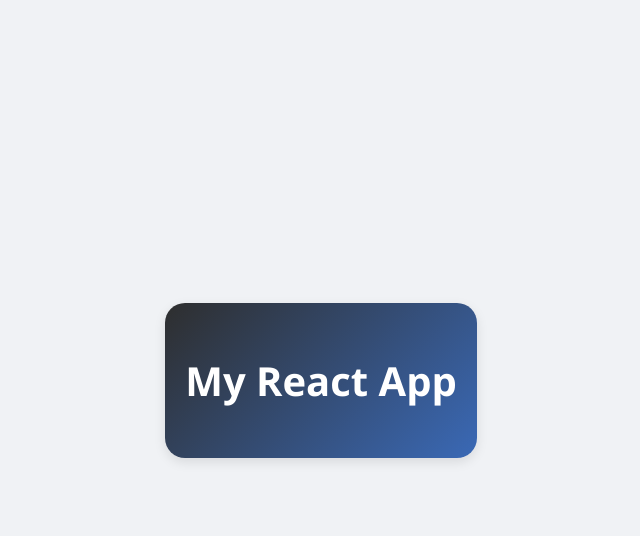
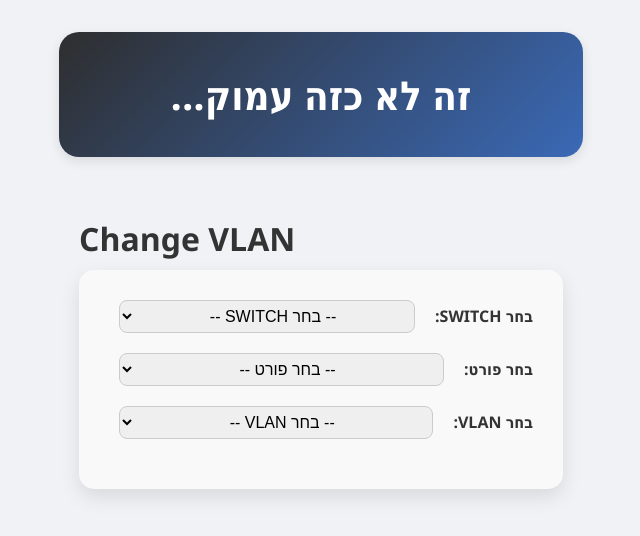
Before and after one commit to Guyh44/loamok, a React (Vite) app in the folder frontend/: page /change-vlan in a window 1280 px wide. Before the commit this address had no page. Shown: the top 536 px of the page, without its empty margins (319-959 px from the left). Built offline with nearby package versions, Linux system fonts and the light colour scheme.

Commit message:
PortConfig v1

```diff
--- a/frontend/src/App.css
+++ b/frontend/src/App.css
@@ -17,7 +17,7 @@ body {
   flex-direction: column;
   justify-content: center; /* vertical centering */
   align-items: center;     /* horizontal centering */
-  min-height: 100vh;       /* take full viewport height */
+  min-height: 80vh;       /* take full viewport height */
 }
 
 
--- a/frontend/src/app/App.tsx
+++ b/frontend/src/app/App.tsx
@@ -11,12 +11,12 @@ const App: React.FC = () => {
       <Header />
       <Routes>
         <Route path="/" element={<Home />} />
-        <Route path="/page1" element={<PortConfig/>} />
-        <Route path="/page2" element={<GenericPage/>} />
-        <Route path="/page3" element={<GenericPage/>} />
-        <Route path="/page4" element={<GenericPage/>} />
-        <Route path="/page5" element={<GenericPage/>} />
-        <Route path="/page6" element={<GenericPage/>} />
+        <Route path="/add-admin" element={<GenericPage/>} />
+        <Route path="/manage-users" element={<GenericPage/>} />
+        <Route path="/change-vlan" element={<PortConfig/>} />
+        <Route path="/manage-vms" element={<GenericPage/>} />
+        <Route path="/groups" element={<GenericPage/>} />
+        <Route path="/create-user" element={<GenericPage/>} />
       </Routes>
     </>
   );
--- a/frontend/src/components/Header.css
+++ b/frontend/src/components/Header.css
@@ -2,11 +2,12 @@
 header {
   background: linear-gradient(135deg, #2e2e2e, #3a69b6);
   color: white;
-  padding: 50px 20px;
+  padding: 35px 20px;
   text-align: center;
   border-radius: 20px;
   box-shadow: 0 4px 12px rgba(0, 0, 0, 0.1);
   margin-bottom: 40px; /* space between header and grid */
+  margin-top: -100px;
 }
 
 header h1 {
--- a/frontend/src/components/Header.tsx
+++ b/frontend/src/components/Header.tsx
@@ -4,7 +4,7 @@ import "./Header.css"; // contains your header CSS
 const Header: React.FC = () => {
   return (
     <header>
-      <h1>My React App</h1>
+      <h1>...זה לא כזה עמוק</h1>
     </header>
   );
 };
--- /dev/null
+++ b/frontend/src/data/switchs.ts
@@ -0,0 +1,106 @@
+export interface IPDropdownOption {
+  ricuz: string;
+  ip: string;
+}
+
+export const switchOptions: IPDropdownOption[]= [
+  { ricuz: "aggr_mbdt-1", ip: "20.0.0.2" },
+  { ricuz: "Aggr-Ashtrum", ip: "20.0.2.13" },
+  { ricuz: "aggr_mm-1", ip: "20.0.1.179" },
+  { ricuz: "Ashtrum-CASA-B13-SW", ip: "20.0.3.13" },
+  { ricuz: "B-4", ip: "20.0.0.4" },
+  { ricuz: "B5", ip: "20.0.0.5" },
+  { ricuz: "B-6", ip: "20.0.0.6" },
+  { ricuz: "B-7", ip: "20.0.0.7" },
+  { ricuz: "B-8", ip: "20.0.0.8" },
+  { ricuz: "B-10", ip: "20.0.0.10" },
+  { ricuz: "B-11", ip: "20.0.0.11" },
+  { ricuz: "B-12", ip: "20.0.0.12" },
+  { ricuz: "B-12.1", ip: "20.0.1.12" },
+  { ricuz: "B-14", ip: "20.0.0.14" },
+  { ricuz: "B-17", ip: "20.0.0.17" },
+  { ricuz: "B-18", ip: "20.0.0.18" },
+  { ricuz: "B-19", ip: "20.0.0.19" },
+  { ricuz: "B-20", ip: "20.0.0.20" },
+  { ricuz: "B22", ip: "20.0.0.22" },
+  { ricuz: "B-23", ip: "20.0.0.23" },
+  { ricuz: "B-24", ip: "20.0.0.24" },
+  { ricuz: "R-25-Logistica", ip: "20.0.0.25" },
+  { ricuz: "B-30", ip: "20.0.0.30" },
+  { ricuz: "B-31.2", ip: "20.0.2.31" },
+  { ricuz: "B-33", ip: "20.0.0.33" },
+  { ricuz: "B-33.1", ip: "20.0.1.33" },
+  { ricuz: "34B-Old-Kabatia-Sw", ip: "20.0.0.34" },
+  { ricuz: "B-38", ip: "20.0.0.38" },
+  { ricuz: "B-44", ip: "20.0.0.44" },
+  { ricuz: "B-49", ip: "20.0.0.49" },
+  { ricuz: "B-50", ip: "20.0.0.50" },
+  { ricuz: "B-51-HAMAMOT", ip: "20.0.0.51" },
+  { ricuz: "B-52", ip: "20.0.0.52" },
+  { ricuz: "B-53", ip: "20.0.0.53" },
+  { ricuz: "B-58", ip: "20.0.0.58" },
+  { ricuz: "B-59", ip: "20.0.0.59" },
+  { ricuz: "B-61", ip: "20.0.0.61" },
+  { ricuz: "B-62", ip: "20.0.0.62" },
+  { ricuz: "B-64", ip: "20.0.0.64" },
+  { ricuz: "B-65", ip: "20.0.0.65" },
+  { ricuz: "B-68", ip: "20.0.0.68" },
+  { ricuz: "B-69", ip: "20.0.0.69" },
+  { ricuz: "B-70_Shetah-G", ip: "20.0.0.70" },
+  { ricuz: "B-74", ip: "20.0.0.74" },
+  { ricuz: "B-75", ip: "20.0.0.75" },
+  { ricuz: "B-75.1", ip: "20.0.1.75" },
+  { ricuz: "B-77", ip: "20.0.0.77" },
+  { ricuz: "B-78", ip: "20.0.0.78" },
+  { ricuz: "B-79", ip: "20.0.1.79" },
+  { ricuz: "B-83", ip: "20.0.0.83" },
+  { ricuz: "B-86", ip: "20.0.0.86" },
+  { ricuz: "B-88", ip: "20.0.0.88" },
+  { ricuz: "B-91", ip: "20.0.0.91" },
+  { ricuz: "B-92", ip: "20.0.0.92" },
+  { ricuz: "B-93", ip: "20.0.0.93" },
+  { ricuz: "B-94", ip: "20.0.0.94" },
+  { ricuz: "B-95", ip: "20.0.0.95" },
+  { ricuz: "B-95.1", ip: "20.0.1.95" },
+  { ricuz: "B-96", ip: "20.0.0.96" },
+  { ricuz: "B-96.1", ip: "20.0.1.96" },
+  { ricuz: "B97", ip: "20.0.0.97" },
+  { ricuz: "B-98", ip: "20.0.0.98" },
+  { ricuz: "B-98.1", ip: "20.0.1.98" },
+  { ricuz: "B-109.1", ip: "20.0.1.109" },
+  { ricuz: "B-110", ip: "20.0.0.110" },
+  { ricuz: "B-110.1", ip: "20.0.1.110" },
+  { ricuz: "B-111", ip: "20.0.0.111" },
+  { ricuz: "B-112", ip: "20.0.0.112" },
+  { ricuz: "MB-112.1", ip: "20.0.1.112" },
+  { ricuz: "B-113.1", ip: "20.0.1.113" },
+  { ricuz: "B-114", ip: "20.0.0.114" },
+  { ricuz: "B-115", ip: "20.0.0.115" },
+  { ricuz: "B-116.1G", ip: "20.0.0.116" },
+  { ricuz: "B-116G", ip: "20.0.1.116" },
+  { ricuz: "B-117", ip: "20.0.0.117" },
+  { ricuz: "B-118", ip: "20.0.0.118" },
+  { ricuz: "B-119", ip: "20.0.0.119" },
+  { ricuz: "B-119.1", ip: "20.0.1.119" },
+  { ricuz: "B-119.2", ip: "20.0.2.119" },
+  { ricuz: "B-120", ip: "20.0.0.120" },
+  { ricuz: "B-150", ip: "20.0.0.150" },
+  { ricuz: "B-171", ip: "20.0.0.171" },
+  { ricuz: "B-172", ip: "20.0.0.172" },
+  { ricuz: "B-173", ip: "20.0.0.173" },
+  { ricuz: "B-174", ip: "20.0.0.174" },
+  { ricuz: "B-177", ip: "20.0.0.177" },
+  { ricuz: "B-180", ip: "20.0.0.180" },
+  { ricuz: "B-184", ip: "20.0.0.184" },
+  { ricuz: "B-188", ip: "20.0.0.188" },
+  { ricuz: "B-190", ip: "20.0.0.190" },
+  { ricuz: "B-181", ip: "20.0.1.181" },
+  { ricuz: "B-182", ip: "20.0.1.182" },
+  { ricuz: "B-183", ip: "20.0.1.183" },
+  { ricuz: "B-185", ip: "20.0.1.185" },
+  { ricuz: "B-186", ip: "20.0.1.186" },
+  { ricuz: "gilboa-sw", ip: "20.0.0.221" },
+  { ricuz: "shaar_5_casa", ip: "20.0.0.145" },
+  { ricuz: "Shalishot-Segel", ip: "20.0.0.28" },
+  { ricuz: "BeitMoreshet_-1", ip: "20.0.1.32" }
+];
--- /dev/null
+++ b/frontend/src/data/vlanOptions.ts
@@ -0,0 +1,10 @@
+export interface vlanDropDownOptions {
+  value: string;
+  label: string;
+}
+
+export const vlanOptions: vlanDropDownOptions[] = [
+  { value: "222", label: "VLAN 222" },
+  { value: "404", label: "VLAN 404" },
+  { value: "505", label: "VLAN 505" },
+];
--- /dev/null
+++ b/frontend/src/features/PortConfig/PortConfig.css
@@ -0,0 +1,38 @@
+#port-config-container {
+  background: #f9f9f9;
+  padding: 30px;
+  border-radius: 15px;
+  box-shadow: 0 8px 20px rgba(0, 0, 0, 0.1);
+  max-width: 500px;
+  margin: 0 auto;
+  direction: rtl;
+  text-align: right;
+}
+
+.config-row {
+  display: flex;
+  justify-content: space-between;
+  align-items: center;
+  margin-bottom: 20px;
+}
+
+.config-row label {
+  font-weight: bold;
+  font-size: 1rem;
+}
+
+.config-row select {
+  flex: 1;
+  margin-left: 10px;
+  padding: 6px 10px;
+  border-radius: 8px;
+  border: 1px solid #ccc;
+  font-size: 1rem;
+  margin-right: 20px;
+  text-align: center;
+}
+
+.css-yk16xz-control {
+  font-size: 1rem;
+  min-height: 40px;
+}
--- a/frontend/src/features/PortConfig/PortConfig.tsx
+++ b/frontend/src/features/PortConfig/PortConfig.tsx
@@ -1,9 +1,69 @@
+import "./PortConfig.css";
 import GenericPage from "../../app/GenericPage";
+import { useState } from "react";
+import { vlanOptions } from "../../data/vlanOptions";
+import type { vlanDropDownOptions } from "../../data/vlanOptions";
+import { switchOptions } from "../../data/switchs";
+import type { IPDropdownOption } from "../../data/switchs";
 
 const PortConfig: React.FC = () => {
+  const [selectedVlan, setSelectedVlan] = useState<string>("");
+  const [selectedSwitch, setSelectedSwitch] = useState<string>("");
+  const [selectedPort, setSelectedPort] = useState<string>("");
+
+  const ports = ["1", "2", "3", "4", "5", "6", "7", "8"]; // available ports
+
   return (
-    <GenericPage title="Page 1">
-      <p>This is the content of Page 1.</p>
+    <GenericPage title="Change VLAN">
+      <div id="port-config-container">
+        {/* Switch selection */}
+        <div className="config-row">
+          <label>בחר SWITCH:</label>
+          <select
+            value={selectedSwitch}
+            onChange={(e) => setSelectedSwitch(e.target.value)}
+          >
+            <option value="">-- בחר SWITCH --</option>
+            {switchOptions.map((option: IPDropdownOption) => (
+              <option key={option.ip} value={option.ip}>
+                {option.ricuz} : {option.ip}
+              </option>
+            ))}
+          </select>
+        </div>
+
+        {/* Port selection */}
+        <div className="config-row">
+          <label>בחר פורט:</label>
+          <select
+            value={selectedPort}
+            onChange={(e) => setSelectedPort(e.target.value)}
+          >
+            <option value="">-- בחר פורט --</option>
+            {ports.map((port) => (
+              <option key={port} value={port}>
+                {port}
+              </option>
+            ))}
+          </select>
+        </div>
+
+        {/* VLAN selection */}
+        <div className="config-row">
+          <label>בחר VLAN:</label>
+          <select
+            value={selectedVlan}
+            onChange={(e) => setSelectedVlan(e.target.value)}
+          >
+            <option value="">-- בחר VLAN --</option>
+            {vlanOptions.map((option: vlanDropDownOptions) => (
+              <option key={option.value} value={option.value}>
+                {option.label}
+              </option>
+            ))}
+          </select>
+        </div>
+      </div>
     </GenericPage>
   );
 };
--- /dev/null
+++ b/frontend/src/features/home/Home.css
@@ -0,0 +1,3 @@
+.home-main {
+    height: 15vh;
+}
--- a/frontend/src/features/home/Home.tsx
+++ b/frontend/src/features/home/Home.tsx
@@ -1,4 +1,5 @@
 import { useNavigate } from "react-router-dom";
+import "./Home.css";
 import GridBlock from "../../components/GridBlock";
 import logo1 from "../../assets/logo1.svg";
 import logo2 from "../../assets/logo2.svg";
@@ -8,12 +9,12 @@ const Home: React.FC = () => {
   const navigate = useNavigate();
 
   const blocks = [
-    { title: "Page 1", logo: logo1, link: "/page1" },
-    { title: "Page 2", logo: logo2, link: "/page2" },
-    { title: "Page 3", logo: logo3, link: "/page3" },
-    { title: "Page 4", logo: logo1, link: "/page4" },
-    { title: "Page 5", logo: logo2, link: "/page5" },
-    { title: "Page 6", logo: logo3, link: "/page6" },
+    { title: "הוספת אדמין לעמדה", logo: logo1, link: "/add-admin" },
+    { title: "ניהול משתמשים", logo: logo2, link: "/manage-users" },
+    { title: "קנפוג פורטים", logo: logo3, link: "/change-vlan" },
+    { title: "ניהול מכונות", logo: logo1, link: "/manage-vms" },
+    { title: "AD הוספה לקבוצת", logo: logo2, link: "/groups" },
+    { title: "יצירת משתמש", logo: logo3, link: "/create-user" },
   ];
 
   const handleClick = (link: string) => {
@@ -21,14 +22,7 @@ const Home: React.FC = () => {
   };
 
   return (
-    <main
-      style={{
-        display: "grid",
-        gridTemplateColumns: "repeat(3, 1fr)",
-        gap: "20px",
-        padding: "20px",
-      }}
-    >
+    <main className="home-main">
       {blocks.map((block, idx) => (
         <GridBlock
           key={idx}
@@ -38,6 +32,7 @@ const Home: React.FC = () => {
         />
       ))}
     </main>
+
   );
 };
 
```
Also changed, not shown: package.json (added, +7 -0 lines), 1 other file (tests, documents, lock files or other folders).
